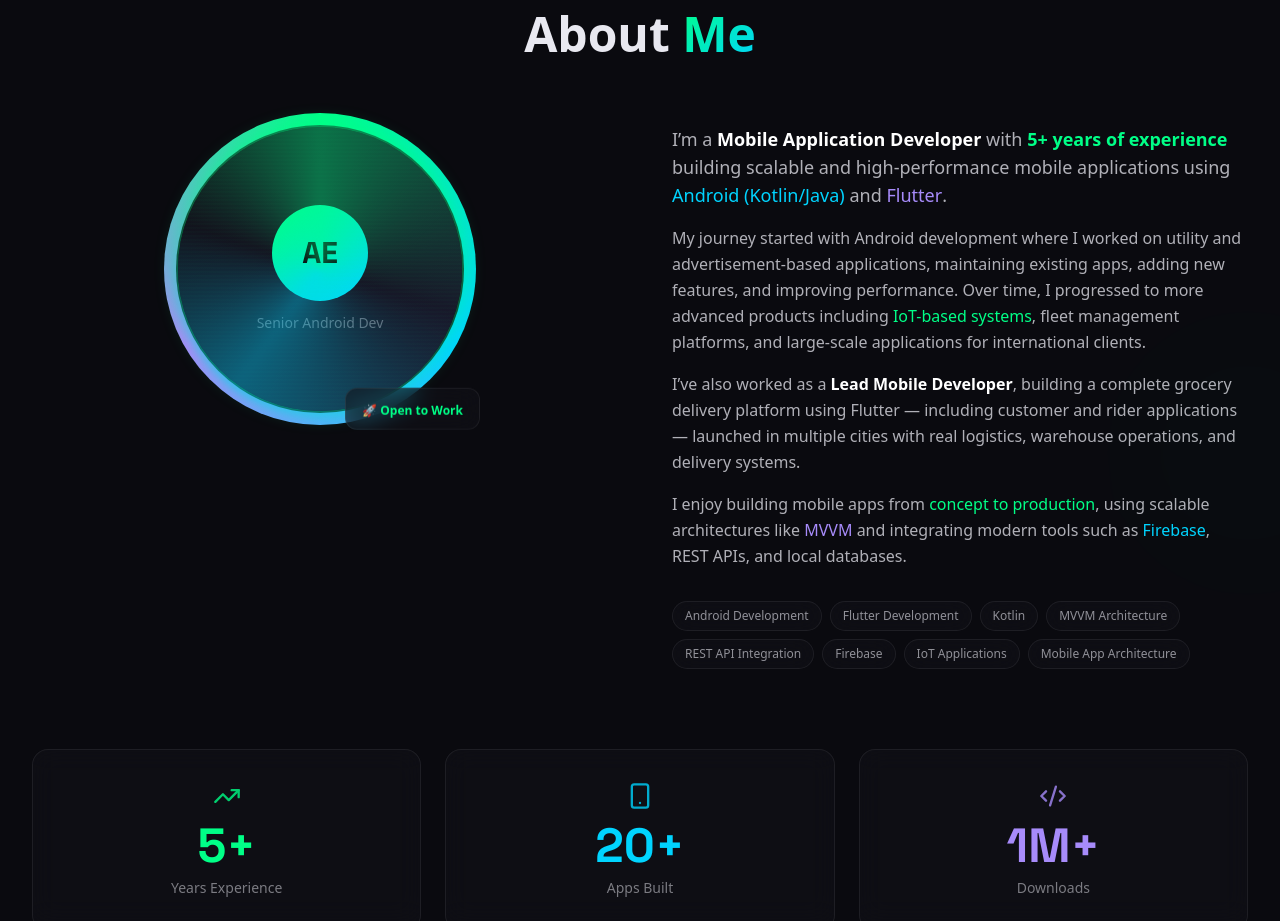
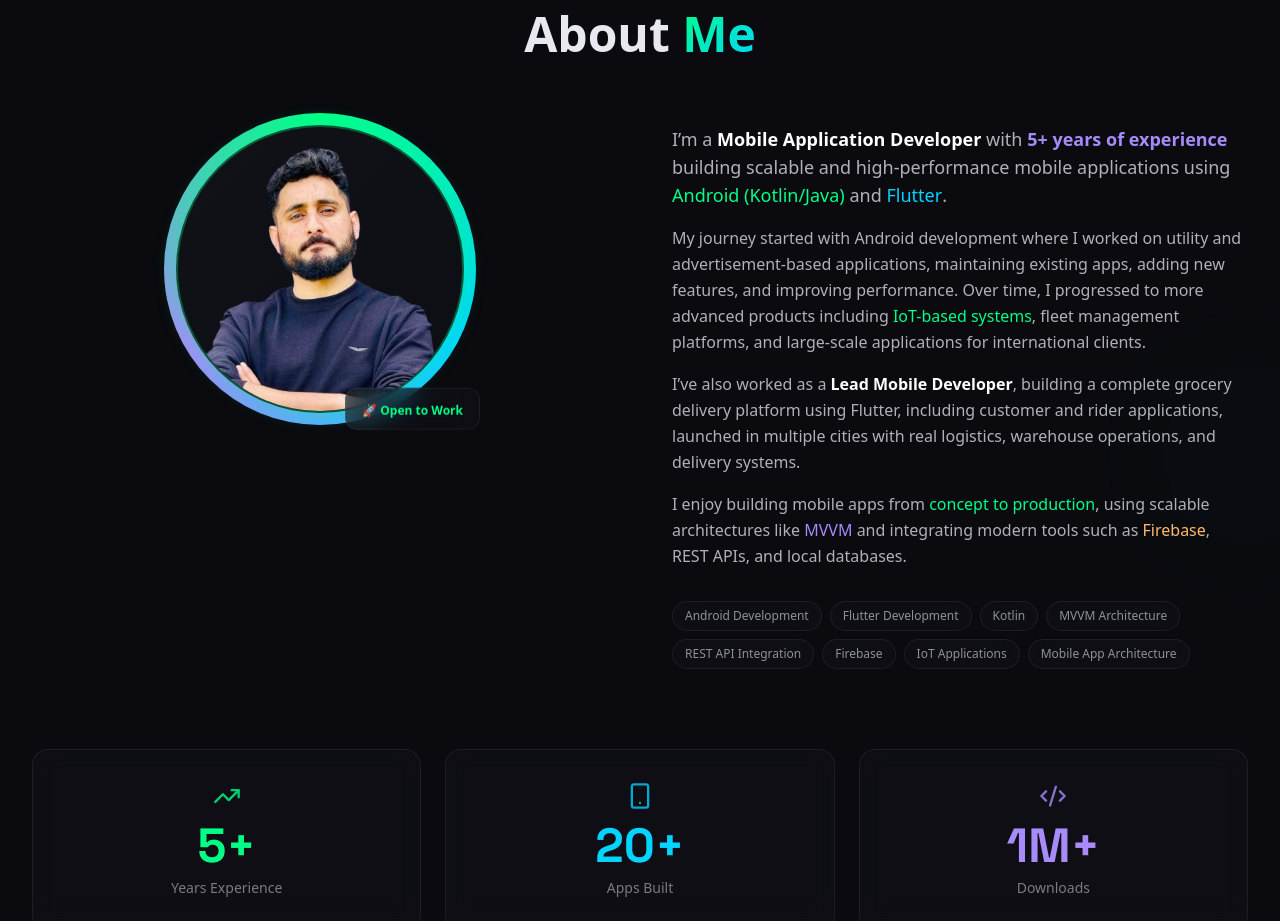
Before and after one commit to Ahsankhansadozai/Portfolio, a Next.js app: page / in a window 1280 px wide. Shown: the part 980-1901 px from the top of the page. Built offline with nearby package versions, Linux system fonts and the light colour scheme.

Commit message:
Update About Section

```diff
--- a/components/About.tsx
+++ b/components/About.tsx
@@ -3,6 +3,7 @@
 import { useRef, useEffect, useState } from "react";
 import { motion, useInView } from "framer-motion";
 import { Code2, Smartphone, TrendingUp } from "lucide-react";
+import Image from "next/image";
 
 const stats = [
     { icon: TrendingUp, value: 5, suffix: "+", label: "Years Experience", color: "#00ff87" },
@@ -87,39 +88,14 @@ export default function About() {
                             <div className="relative w-64 h-64 sm:w-72 sm:h-72 rounded-full overflow-hidden border-2 border-[rgba(0,255,135,0.3)] glow-green"
                                 style={{ background: "linear-gradient(135deg, #111118, #0d0d14)" }}
                             >
-                                {/* Avatar placeholder with initials */}
-                                <div className="w-full h-full flex flex-col items-center justify-center"
-                                    style={{ background: "linear-gradient(135deg, #111118 0%, #1a1a2e 100%)" }}
-                                >
-                                    <div className="w-24 h-24 rounded-full mb-3"
-                                        style={{ background: "linear-gradient(135deg, #00ff87, #00d4ff)" }}
-                                    >
-                                        <div className="w-full h-full rounded-full flex items-center justify-center text-3xl font-bold text-[#0a0a0f]"
-                                            style={{ fontFamily: "var(--font-space-grotesk)" }}
-                                        >
-                                            AE
-                                        </div>
-                                    </div>
-                                    <span className="text-[rgba(232,232,240,0.4)] text-sm">Senior Android Dev</span>
-                                </div>
-
-                                {/* Scan line effect */}
-                                <div className="absolute inset-0 pointer-events-none"
-                                    style={{
-                                        background: "repeating-linear-gradient(0deg, transparent, transparent 2px, rgba(0,255,135,0.015) 2px, rgba(0,255,135,0.015) 4px)"
-                                    }}
+                                {/* Avatar */}
+                                <Image
+                                    src="/myImg.png"
+                                    alt="Ahsan Ejaz"
+                                    fill
+                                    className="object-cover"
                                 />
                             </div>
-
-                            {/* Conic border overlay */}
-                            <div className="absolute -inset-1 rounded-full pointer-events-none"
-                                style={{
-                                    background: "conic-gradient(from 0deg, #00ff87 0%, transparent 30%, #00d4ff 60%, transparent 80%, #00ff87 100%)",
-                                    opacity: 0.4,
-                                    borderRadius: "9999px",
-                                    filter: "blur(3px)",
-                                }}
-                            />
 
                             {/* Floating badge */}
                             <motion.div
@@ -142,10 +118,10 @@ export default function About() {
                         <div className="space-y-4 text-[rgba(232,232,240,0.75)] leading-relaxed">
                             <p className="text-lg">
                                 I’m a <span className="text-white font-semibold">Mobile Application Developer</span> with{" "}
-                                <span className="text-[#00ff87] font-semibold">5+ years of experience</span> building
+                                <span className="text-[#a78bfa] font-semibold">5+ years of experience</span> building
                                 scalable and high-performance mobile applications using{" "}
-                                <span className="text-[#00d4ff] font-medium">Android (Kotlin/Java)</span> and{" "}
-                                <span className="text-[#a78bfa] font-medium">Flutter</span>.
+                                <span className="text-[#00ff87] font-medium">Android (Kotlin/Java)</span> and{" "}
+                                <span className="text-[#00d4ff] font-medium">Flutter</span>.
                             </p>
 
                             <p>
@@ -161,8 +137,8 @@ export default function About() {
                             <p>
                                 I’ve also worked as a{" "}
                                 <span className="text-white font-semibold">Lead Mobile Developer</span>,
-                                building a complete grocery delivery platform using Flutter — including
-                                customer and rider applications — launched in multiple cities with real
+                                building a complete grocery delivery platform using Flutter, including
+                                customer and rider applications, launched in multiple cities with real
                                 logistics, warehouse operations, and delivery systems.
                             </p>
 
@@ -172,7 +148,7 @@ export default function About() {
                                 using scalable architectures like{" "}
                                 <span className="text-[#a78bfa] font-medium">MVVM</span> and integrating
                                 modern tools such as{" "}
-                                <span className="text-[#00d4ff] font-medium">Firebase</span>, REST APIs,
+                                <span className="text-orange-300 font-medium">Firebase</span>, REST APIs,
                                 and local databases.
                             </p>
                         </div>
```
Also changed, not shown: public/myImg.png (added).
